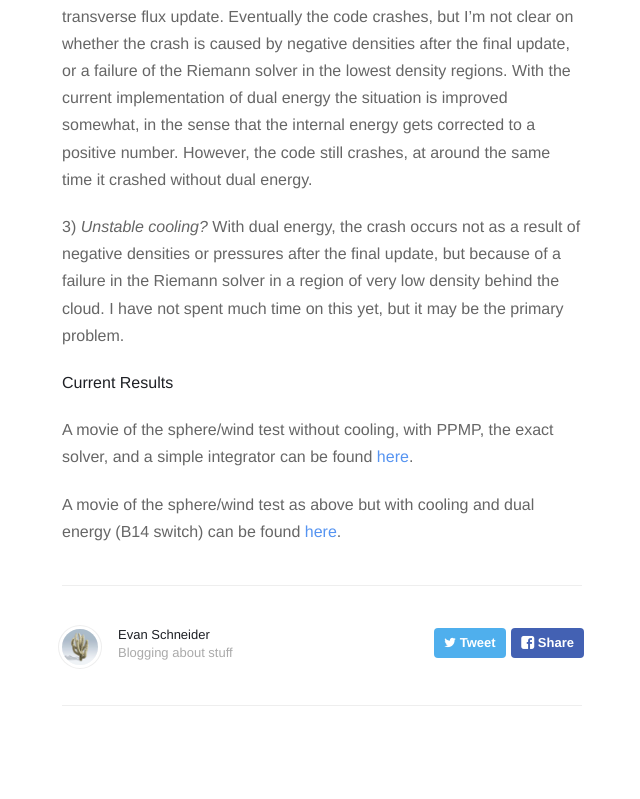
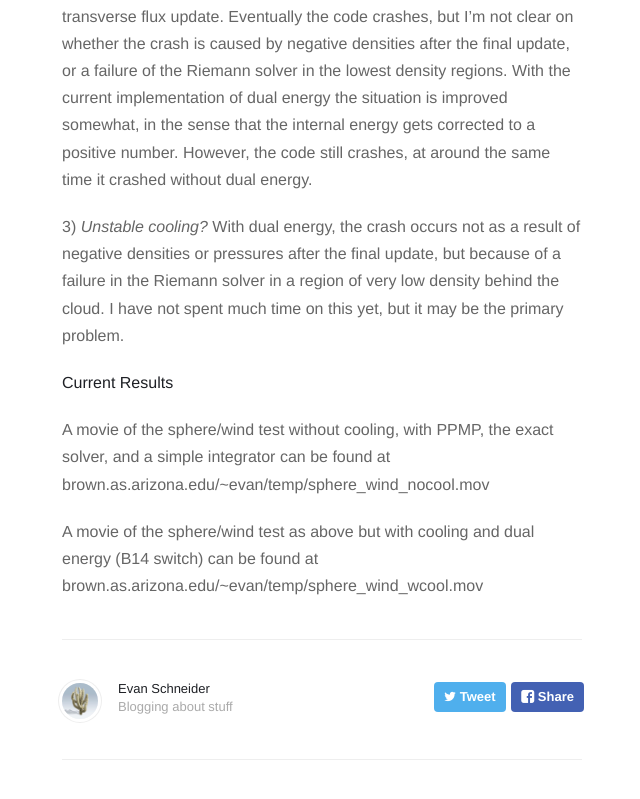
Before and after one commit to evaneschneider/site, a Jekyll site: the page built from _posts/2015-10-19-sphere-wind.markdown, in a window 1280 px wide and 900 px high, scrolled down 1125 px. Shown: the top 799 px of the window, without its empty margins (318-958 px from the left). Built offline with Jekyll 4.4.1, drawn with Linux system fonts in a browser that asks for light colours; nearby versions of some CDN libraries; formulas are drawn with MathJax 3.

Commit message:
Fixed link

```diff
--- a/_posts/2015-10-19-sphere-wind.markdown
+++ b/_posts/2015-10-19-sphere-wind.markdown
@@ -47,7 +47,7 @@ primary problem.
 **Current Results**
 
 A movie of the sphere/wind test without cooling, with PPMP, the exact solver, and a simple
-integrator can be found <a href="http://brown.as.arizona.edu/~evan/temp/sphere_wind_nocool.mov">here</a>.
+integrator can be found at brown.as.arizona.edu/~evan/temp/sphere_wind_nocool.mov
 
 A movie of the sphere/wind test as above but with cooling and dual energy (B14 switch)
-can be found <a href="http://brown.as.arizona.edu/~evan/temp/sphere_wind_wcool.mov">here</a>.
+can be found at brown.as.arizona.edu/~evan/temp/sphere_wind_wcool.mov
```
